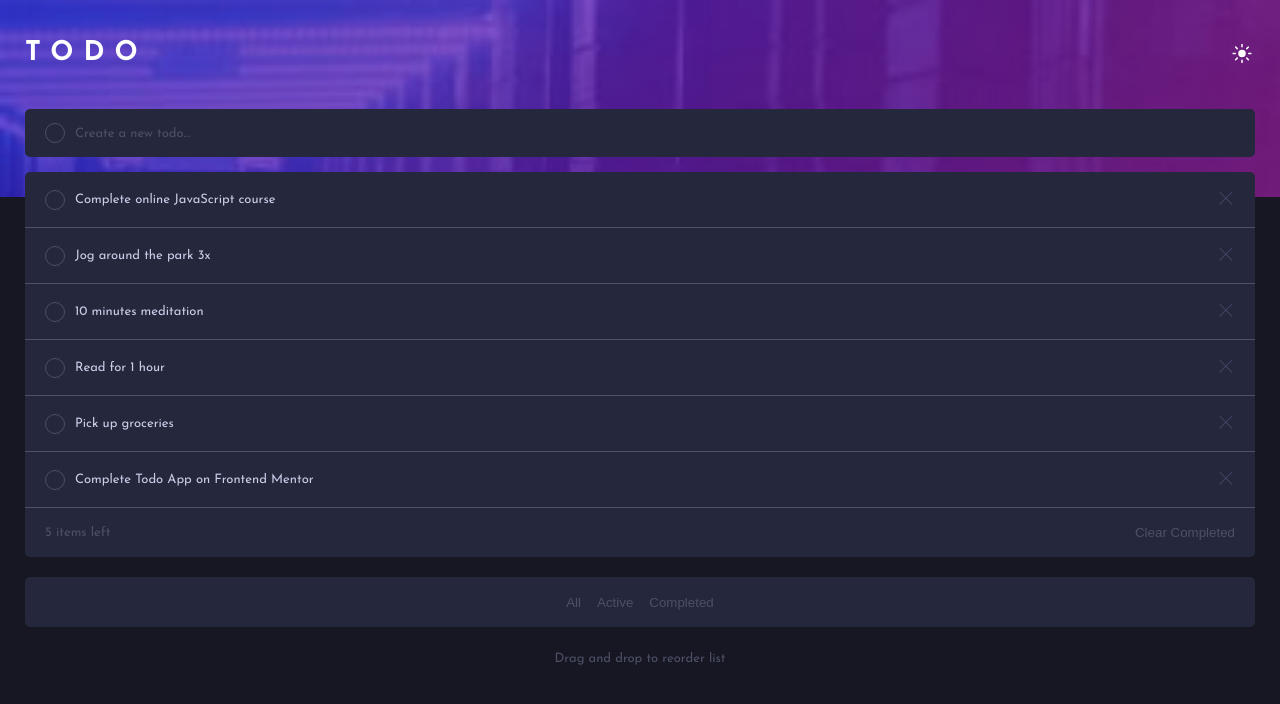
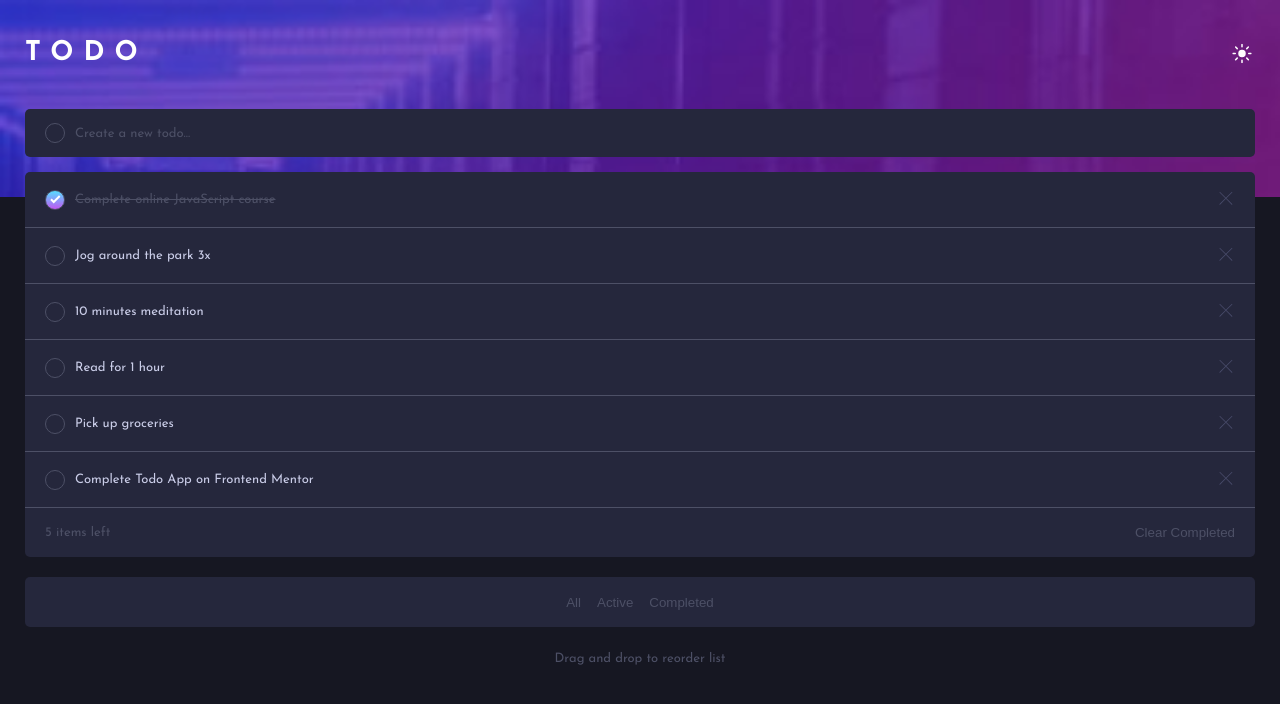
Before and after one commit to SakonBel/Todo-app--FEM, a React (Create React App) app: page / in a window 1280 px wide. Shown: the top 704 px of the page. Built offline with nearby package versions, Linux system fonts and the light colour scheme.

Commit message:
Make the filter lists

```diff
--- a/src/App.js
+++ b/src/App.js
@@ -4,8 +4,6 @@ import Footer from "./components/Footer";
 import { useState } from "react";
 
 function App() {
-  const [todos, setTodos] = useState(null);
-
   const lists = [
     {
       id: 1,
@@ -39,6 +37,13 @@ function App() {
     },
   ];
 
+  const [todos, setTodos] = useState(lists);
+  // const [active, setActive] = useState(null);
+
+  // const statusChange = (id) => {
+  //   todo.active = !todo.active;
+  // };
+
   const filterAll = (todos) => {
     setTodos(todos);
   };
@@ -46,16 +51,22 @@ function App() {
   const filterActive = (todos) => {
     const tasks = todos.filter((todo) => todo.active === true);
     setTodos(tasks);
-    console.log(tasks);
+  };
+
+  const filterComplete = (todos) => {
+    const tasks = todos.filter((todo) => todo.active === false);
+    setTodos(tasks);
   };
 
   return (
     <div className="App">
       <Header />
       <AllTodos
-        todos={lists}
+        lists={lists}
+        todos={todos}
         filterAll={filterAll}
         filterActive={filterActive}
+        filterComplete={filterComplete}
       />
       <Footer />
     </div>
--- a/src/components/AllTodos.js
+++ b/src/components/AllTodos.js
@@ -1,35 +1,86 @@
-import { useState } from "react";
 import Filter from "./Filter";
 
-const AllTodos = ({ todos, filterActive }) => {
+const AllTodos = ({
+  lists,
+  todos,
+  filterActive,
+  filterAll,
+  filterComplete,
+}) => {
   return (
     <main>
       <div className="lists">
         <ul className="todo-lists">
-          {todos.map((todo) => (
+          {todos.map((todo) => {
+            if (todo.active) {
+              return (
                 <li className="todo-item" key={todo.id}>
                   <div className="item">
                     <div className="circle"></div>
                     {todo.task}
                   </div>
                   <div className="cross">
-                <svg xmlns="http://www.w3.org/2000/svg" width="18" height="18">
+                    <svg
+                      xmlns="http://www.w3.org/2000/svg"
+                      width="18"
+                      height="18"
+                    >
                       <path
-                    fill="#494C6B"
-                    fill-rule="evenodd"
+                        fillRule="evenodd"
                         d="M16.97 0l.708.707L9.546 8.84l8.132 8.132-.707.707-8.132-8.132-8.132 8.132L0 16.97l8.132-8.132L0 .707.707 0 8.84 8.132 16.971 0z"
                       />
                     </svg>
                   </div>
                 </li>
-          ))}
+              );
+            } else {
+              return (
+                <li className="todo-item complete" key={todo.id}>
+                  <div className="item">
+                    <div className="circle">
+                      <svg
+                        xmlns="http://www.w3.org/2000/svg"
+                        width="11"
+                        height="9"
+                      >
+                        <path
+                          fill="none"
+                          stroke="#FFF"
+                          stroke-width="2"
+                          d="M1 4.304L3.696 7l6-6"
+                        />
+                      </svg>
+                    </div>
+                    {todo.task}
+                  </div>
+                  <div className="cross">
+                    <svg
+                      xmlns="http://www.w3.org/2000/svg"
+                      width="18"
+                      height="18"
+                    >
+                      <path
+                        fillRule="evenodd"
+                        d="M16.97 0l.708.707L9.546 8.84l8.132 8.132-.707.707-8.132-8.132-8.132 8.132L0 16.97l8.132-8.132L0 .707.707 0 8.84 8.132 16.971 0z"
+                      />
+                    </svg>
+                  </div>
+                </li>
+              );
+            }
+          })}
         </ul>
         <div className="list-status">
           <p className="list-count">5 items left</p>
           <button className="clear">Clear Completed</button>
         </div>
       </div>
-      <Filter todos={todos} filterActive={filterActive} />
+      <Filter
+        lists={lists}
+        filterActive={filterActive}
+        filterAll={filterAll}
+        filterComplete={filterComplete}
+      />
     </main>
   );
 };
--- a/src/components/Filter.js
+++ b/src/components/Filter.js
@@ -1,11 +1,15 @@
-const Filter = ({ todos, filterActive }) => {
+const Filter = ({ lists, filterActive, filterAll, filterComplete }) => {
   return (
     <div className="filter">
-      <button className="filter-list">All</button>
-      <button className="filter-list" onClick={() => filterActive(todos)}>
+      <button className="filter-list" onClick={() => filterAll(lists)}>
+        All
+      </button>
+      <button className="filter-list" onClick={() => filterActive(lists)}>
         Active
       </button>
-      <button className="filter-list">Completed</button>
+      <button className="filter-list" onClick={() => filterComplete(lists)}>
+        Completed
+      </button>
     </div>
   );
 };
--- a/src/components/Header.js
+++ b/src/components/Header.js
@@ -7,7 +7,7 @@ const Header = () => {
           <svg xmlns="http://www.w3.org/2000/svg" width="26" height="26">
             <path
               fill="#FFF"
-              fill-rule="evenodd"
+              fillRule="evenodd"
               d="M13 21a1 1 0 011 1v3a1 1 0 11-2 0v-3a1 1 0 011-1zm-5.657-2.343a1 1 0 010 1.414l-2.121 2.121a1 1 0 01-1.414-1.414l2.12-2.121a1 1 0 011.415 0zm12.728 0l2.121 2.121a1 1 0 01-1.414 1.414l-2.121-2.12a1 1 0 011.414-1.415zM13 8a5 5 0 110 10 5 5 0 010-10zm12 4a1 1 0 110 2h-3a1 1 0 110-2h3zM4 12a1 1 0 110 2H1a1 1 0 110-2h3zm18.192-8.192a1 1 0 010 1.414l-2.12 2.121a1 1 0 01-1.415-1.414l2.121-2.121a1 1 0 011.414 0zm-16.97 0l2.121 2.12A1 1 0 015.93 7.344L3.808 5.222a1 1 0 011.414-1.414zM13 0a1 1 0 011 1v3a1 1 0 11-2 0V1a1 1 0 011-1z"
             />
           </svg>
--- a/src/style/css/style.css
+++ b/src/style/css/style.css
@@ -117,8 +117,8 @@ main {
   cursor: pointer;
 }
 
-.lists .todo-item .cross:hover {
-  fill: #cacde8;
+.lists .todo-item .cross:hover, .lists .todo-item .cross:active {
+  fill: #3a7bfd;
 }
 
 .lists .list-status {
@@ -188,4 +188,23 @@ footer {
           align-items: center;
   color: #4d5066;
 }
+
+.complete .item {
+  color: #4d5066;
+  text-decoration: line-through;
+}
+
+.complete .item .circle {
+  background-image: -webkit-gradient(linear, left top, left bottom, from(#57ddff), to(#c058f3));
+  background-image: linear-gradient(#57ddff, #c058f3);
+  display: -webkit-box;
+  display: -ms-flexbox;
+  display: flex;
+  -webkit-box-pack: center;
+      -ms-flex-pack: center;
+          justify-content: center;
+  -webkit-box-align: center;
+      -ms-flex-align: center;
+          align-items: center;
+}
 /*# sourceMappingURL=style.css.map */
--- a/src/style/sass/style.scss
+++ b/src/style/sass/style.scss
@@ -96,8 +96,9 @@ main {
       transform: scale(0.75);
       cursor: pointer;
 
-      &:hover {
-        fill: $light-grayish-blue;
+      &:hover,
+      &:active {
+        fill: $bright-blue;
       }
     }
   }
@@ -154,3 +155,17 @@ footer {
   align-items: center;
   color: $very-dark-grayish-blue;
 }
+
+.complete {
+  .item {
+    color: $very-dark-grayish-blue;
+    text-decoration: line-through;
+
+    .circle {
+      background-image: $check-background;
+      display: flex;
+      justify-content: center;
+      align-items: center;
+    }
+  }
+}
```
Also changed, not shown: src/images/icon-cross.svg, 1 other file (tests, documents, lock files or other folders). Lines whose indentation alone changed are shown as unchanged.
